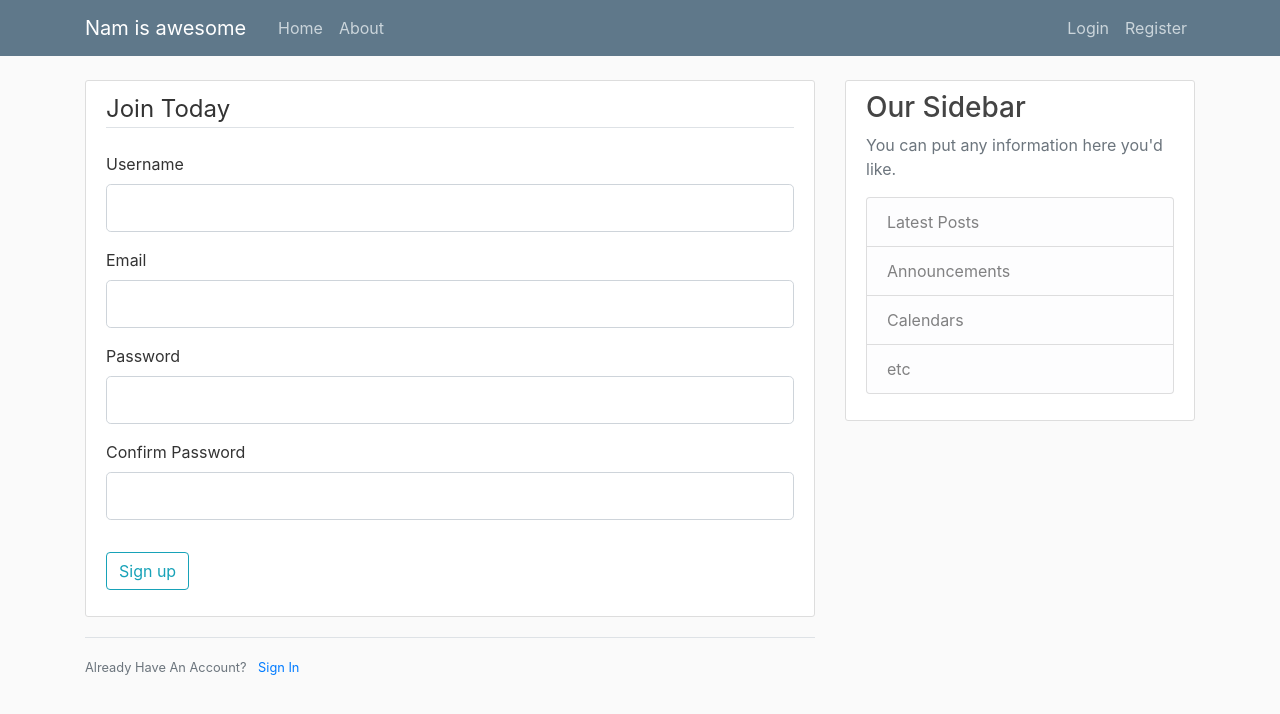
After one commit to namdao2000/Flask_Blog, a Flask app: page /register in a window 1280 px wide. The commit adds this page. Shown: the top 714 px of the page. Run offline with Flask 2, Linux system fonts and the light colour scheme; some libraries are stand-ins or nearby versions.

Commit message:
Added Registor Field

```diff
--- a/app.py
+++ b/app.py
@@ -1,6 +1,9 @@
-from flask import Flask, render_template, url_for
+from flask import Flask, render_template, url_for, flash, redirect
+from forums import RegistrationForm, LoginForm
 
 app = Flask(__name__)
+
+app.config['SECRET_KEY'] = 'da8bd1a8cefcceee3476f0f10eae4697'
 
 posts = [
     {
@@ -29,5 +32,21 @@ def about():
     return render_template('about.html', posts=posts, title="About")
 
 
+@app.route('/register', methods=['GET', 'POST'])
+def register():
+    form = RegistrationForm()
+    if form.validate_on_submit():
+        flash(f'Account created for {form.username.data}!', 'success')
+        return redirect(url_for('home'))
+    print("Didn't work")
+    return render_template('register.html', form=form, title="Register")
+
+
+@app.route('/login')
+def login():
+    form = LoginForm()
+    return render_template('login.html', form=form, title="Login")
+
+
 if __name__ == '__main__':
     app.run(debug=True)
--- a/forums.py
+++ b/forums.py
@@ -1,6 +1,7 @@
 from flask_wtf import FlaskForm
-from wtforms import StringField, PasswordField
-from wtforms.validators import DataRequired, Length, Email
+from wtforms import StringField, PasswordField, SubmitField, BooleanField
+import email_validator
+from wtforms.validators import DataRequired, Length, Email, EqualTo
 
 
 class RegistrationForm(FlaskForm):
@@ -8,5 +9,15 @@ class RegistrationForm(FlaskForm):
                            validators=[DataRequired(), Length(min=3, max=20)])
     email = StringField('Email',
                         validators=[DataRequired(), Email()])
-    password = PasswordField('Password', validators=DataRequired())
-    confirm_password = PasswordField('Confirm Password', validators=DataRequired())
+    password = PasswordField('Password', validators=[DataRequired()])
+    confirm_password = PasswordField('Confirm Password',
+                                     validators=[DataRequired(), EqualTo('password')])
+    submit = SubmitField('Sign up')
+
+
+class LoginForm(FlaskForm):
+    email = StringField('Email',
+                        validators=[DataRequired(), Email()])
+    password = PasswordField('Password', validators=[DataRequired()])
+    remember = BooleanField('Remember me')
+    submit = SubmitField('Login')
--- a/templates/layout.html
+++ b/templates/layout.html
@@ -43,7 +43,16 @@
 <main role="main" class="container">
   <div class="row">
     <div class="col-md-8">
-      {% block content %}{% endblock %}
+        {% with messages = get_flashed_messages(with_categories=true) %}
+            {% if messages %}
+                {% for category, message in messages %}
+                    <div class="alert alert-{{ category }}">
+                        {{ message }}
+                    </div>
+                {% endfor %}
+            {% endif %}
+        {% endwith %}
+        {% block content %}{% endblock %}
     </div>
     <div class="col-md-4">
       <div class="content-section">
--- /dev/null
+++ b/templates/login.html
@@ -0,0 +1,4 @@
+{% extends "layout.html" %}
+{% block content %}
+    <h1>About Page Yessir</h1>
+{% endblock content%}
--- /dev/null
+++ b/templates/register.html
@@ -0,0 +1,35 @@
+{% extends "layout.html" %}
+{% block content %}
+    <div class="content-section">
+        <form method="POST" action="">
+            {{ form.hidden_tag() }}
+            <fieldset class="form-group">
+                <legend class="border-bottom mb-4">Join Today</legend>
+                <div class="form-group">
+                    {{ form.username.label(class="form-control-label") }}
+                    {{ form.username(class="form-control form-control-lg") }}
+                </div>
+                <div class="form-group">
+                    {{ form.email.label(class="form-control-label") }}
+                    {{ form.email(class="form-control form-control-lg") }}
+                </div>
+                <div class="form-group">
+                    {{ form.password.label(class="form-control-label") }}
+                    {{ form.password(class="form-control form-control-lg") }}
+                </div>
+                <div class="form-group">
+                    {{ form.confirm_password.label(class="form-control-label") }}
+                    {{ form.confirm_password(class="form-control form-control-lg") }}
+                </div>
+            </fieldset>
+            <div class="form-group">
+                {{ form.submit(class="btn btn-outline-info") }}
+            </div>
+        </form>
+    </div>
+    <div class="border-top pt-3">
+        <small class="text-muted">
+            Already Have An Account? <a class="ml-2" href="{{ url_for('login') }}">Sign In</a>
+        </small>
+    </div>
+{% endblock content%}
```
Also changed, not shown: 1 other file.
